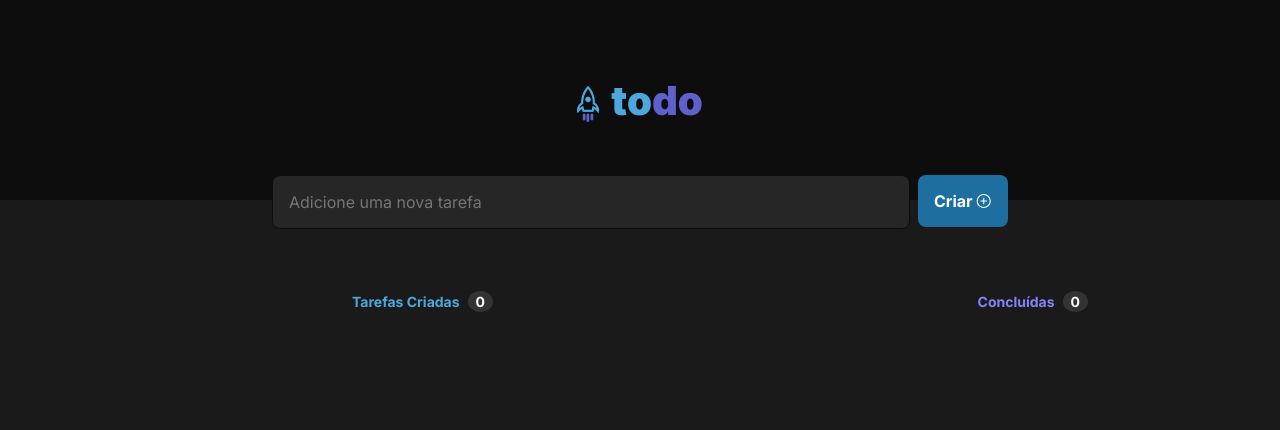
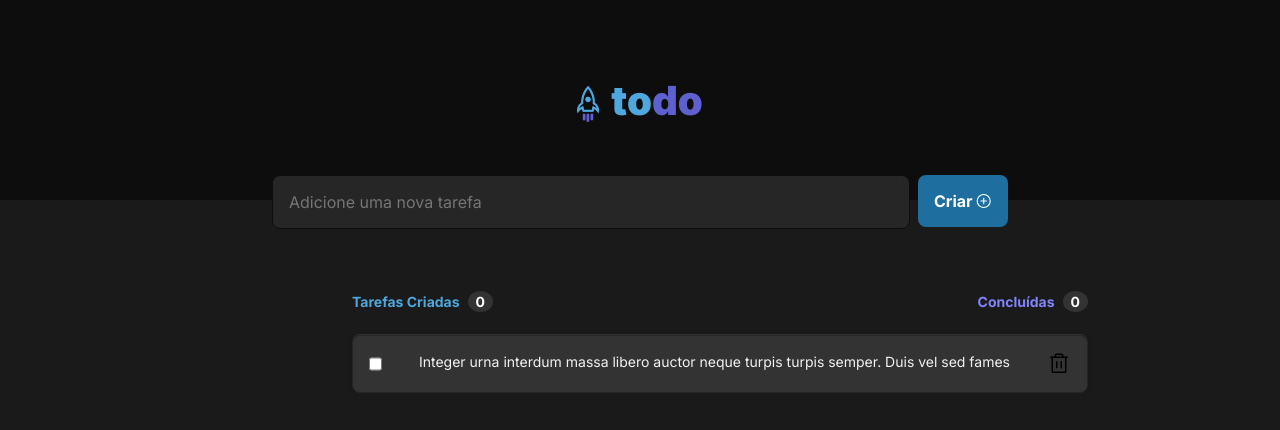
Before and after one commit to victorhenriq3/todo-ignite-react, a React (Vite) app: page / in a window 1280 px wide. Shown: the top 430 px of the page. Built offline with nearby package versions, Linux system fonts and the light colour scheme.

Commit message:
criando empty component e comeco do componente de lista de tarefas

```diff
--- /dev/null
+++ b/src/components/Empty.module.css
@@ -0,0 +1,28 @@
+.empty{
+    display: flex;
+    flex-direction: column;
+    justify-content: center;
+    align-items: center;
+}
+
+.empty p{
+    color: var(--gray-300);
+    font-weight: bold;
+    line-height: 22.4px;
+    text-align: center;
+    font-size: 1rem;
+}
+
+.empty span{
+    color: var(--gray-300);
+    line-height: 22.4px;
+    text-align: center;
+    font-size: 1rem;
+}
+
+.empty img{
+    margin-bottom: 16px;
+    margin-top: 64px;
+    width: 56px;
+    height: 56px;
+}
--- /dev/null
+++ b/src/components/Empty.tsx
@@ -0,0 +1,13 @@
+import styles from "./Empty.module.css"
+import ClipBoard from "../assets/Clipboard.svg"
+
+export function Empty(){
+    return (
+        <div className={styles.empty}>
+            <img src={ClipBoard} alt="" />
+
+            <p>Você ainda não tem tarefas cadastradas </p>
+            <span>Crie tarefas e organize seus itens a fazer</span>
+        </div>
+    )
+}
--- a/src/components/TodoList.module.css
+++ b/src/components/TodoList.module.css
@@ -47,3 +47,28 @@
     margin-left: 0.5rem;
     padding: 2px 8px;
 }
+
+
+.todo_content{
+    border-top: 1px solid var(--gray-400);
+    border-radius: 8px;
+}
+
+.todo_list{
+    display: flex;
+    flex-direction: row;
+    background-color: var(--gray-400);
+    justify-content: space-between;
+    padding: 16px;
+    gap: 12px;
+    border: 1px solid var(--gray-500);
+    box-shadow: 0px 2px 8px rgba(0, 0, 0, 0.06);
+    border-radius: 8px;
+}
+
+.todo_list span{
+    color: white;
+    line-height: 140%;
+    color: var(--gray-100);
+    font-size: 0.875rem;
+}
--- a/src/components/TodoList.tsx
+++ b/src/components/TodoList.tsx
@@ -1,6 +1,10 @@
+import { useState } from 'react'
+import { Empty } from './Empty'
+import { Trash } from "phosphor-react"
 import styles from './TodoList.module.css'
 
 export function TodoList(){
+    const [todos, setTodos] = useState(['a'])
     return (
         <div className={styles.todo_container}>
             <div className={styles.todo_header}>
@@ -16,7 +20,17 @@ export function TodoList(){
             </div>
 
             <div className={styles.todo_content}>
+                {todos.length > 0 ? (
+                    <div className={styles.todo_list}>
+                       <input type="checkbox" />
 
+                       <span>Integer urna interdum massa libero auctor neque turpis turpis semper. Duis vel sed fames </span>
+
+                       <Trash size={24}/>
+                    </div>
+                ) : (
+                    <Empty />
+                )}
             </div>
         </div>
     )
```
Also changed, not shown: src/assets/Clipboard.svg (added).
